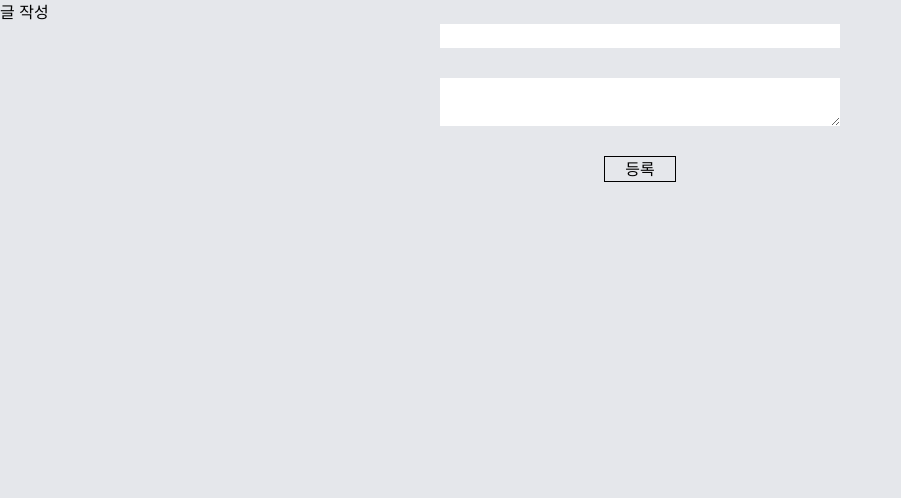
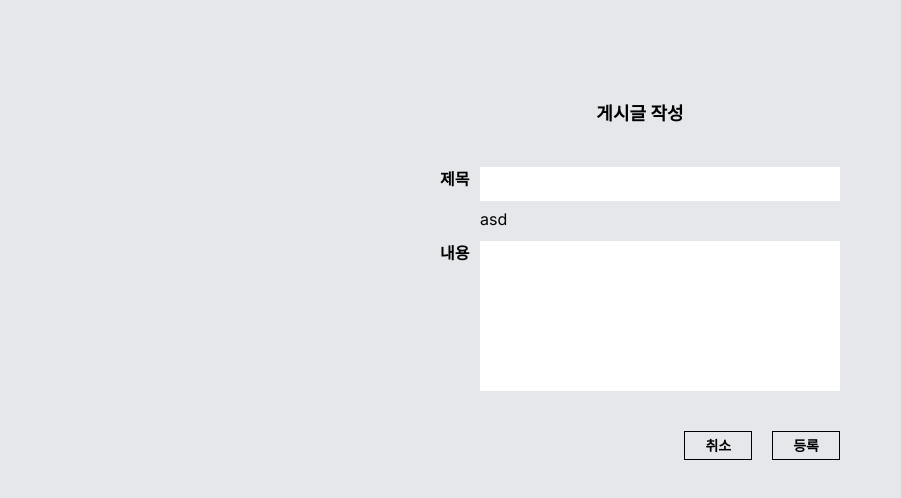
Before and after one commit to HopeFullee/next-blog-project, a Next.js app: page /write in a window 1280 px wide. Shown: the top 498 px of the page, without its empty margins (0-901 px from the left). Built offline with nearby package versions, Linux system fonts and the light colour scheme.

Commit message:
feat: 프론트단 게시글 작성 유효성 검사 기능 작업 중~ 예상치 목하게 오브젝트 computed property 학습..

```diff
--- a/src/app/write/page.tsx
+++ b/src/app/write/page.tsx
@@ -1,18 +1,87 @@
+"use client";
+
+import Link from "next/link";
+import { useState } from "react";
+
 const WritePage = () => {
+  const [forumValue, setForumValue] = useState({
+    title: "",
+    content: "",
+  });
+  const [alertState, setAlertState] = useState();
+
+  const handleInputChange = (e: any) => {
+    const { name, value } = e.target;
+    setForumValue((prev) => ({ ...prev, [name]: value }));
+  };
+
+  const forumSubmitHanlder = (e: React.FormEvent<HTMLFormElement>) => {
+    // inputValue.forEach((val) => {
+    //   if (val.trim() === "") {
+    //     e.preventDefault();
+    //   }
+    // });
+  };
+
   return (
     <div>
-      <h4>글 작성</h4>
+      <div className="mx-auto flex-col-center mt-100 max-w-400">
+        <h4 className="font-semibold text-18">게시글 작성</h4>
         <form
+          onSubmit={(e) => forumSubmitHanlder(e)}
           action="/api/write"
           method="POST"
-        className="gap-30 flex-col-center"
+          className="w-full gap-40 mt-40 flex-col-center"
         >
-        <input type="text" name="title" className="w-400" />
-        <textarea name="content" className="w-400" />
-        <button type="submit" className="px-20 border-black border-1">
+          <ul className="flex justify-between w-full">
+            <label htmlFor="forum_title" className="font-semibold">
+              제목
+            </label>
+            <div className="relative w-[90%]">
+              <input
+                type="text"
+                id="forum_title"
+                name="title"
+                onChange={(e) => handleInputChange(e)}
+                value={forumValue.title}
+                className="w-full p-5 outline-none "
+              />
+
+              <p className="absolute bottom-[-30px]">asd</p>
+            </div>
+          </ul>
+          <div className="flex justify-between w-full">
+            <label htmlFor="forum_content" className="font-semibold">
+              내용
+            </label>
+            <textarea
+              id="forum_content"
+              name="content"
+              onChange={(e) => handleInputChange(e)}
+              value={forumValue.content}
+              className="w-[90%] outline-none resize-none p-5 min-h-150"
+            />
+          </div>
+
+          <div className="flex justify-end w-full gap-20">
+            <Link href={"/list"}>
+              <button
+                type="button"
+                className="px-20 py-3 font-semibold border-black border-1 text-14"
+              >
+                취소
+              </button>
+            </Link>
+
+            <button
+              type="submit"
+              className="px-20 py-3 font-semibold border-black border-1 text-14"
+            >
               등록
             </button>
+          </div>
         </form>
+      </div>
     </div>
   );
 };
--- /dev/null
+++ b/src/components/shared/CustomInput/index.tsx
@@ -0,0 +1,19 @@
+"use client";
+
+type CustomInputType = {
+  type: string;
+  name: string;
+  placeholder: string;
+  alert: string;
+};
+
+const CustomInput = ({ type, alert, name, placeholder }: CustomInputType) => {
+  return (
+    <div className="relative">
+      <input type={type} placeholder={placeholder} name={name} className="" />
+      <p>{alert}</p>
+    </div>
+  );
+};
+
+export default CustomInput;
```
Lines whose indentation alone changed are shown as unchanged.
